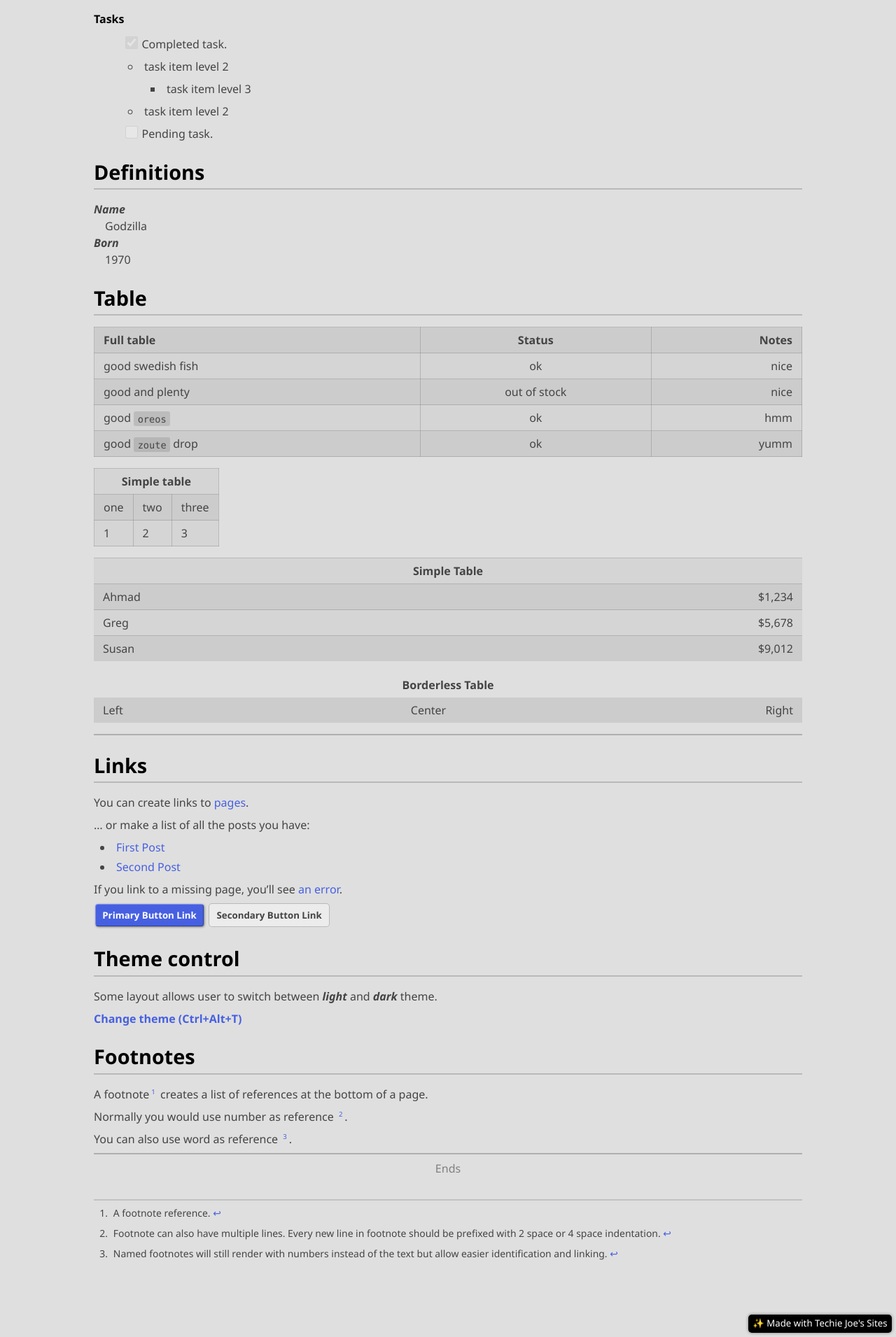
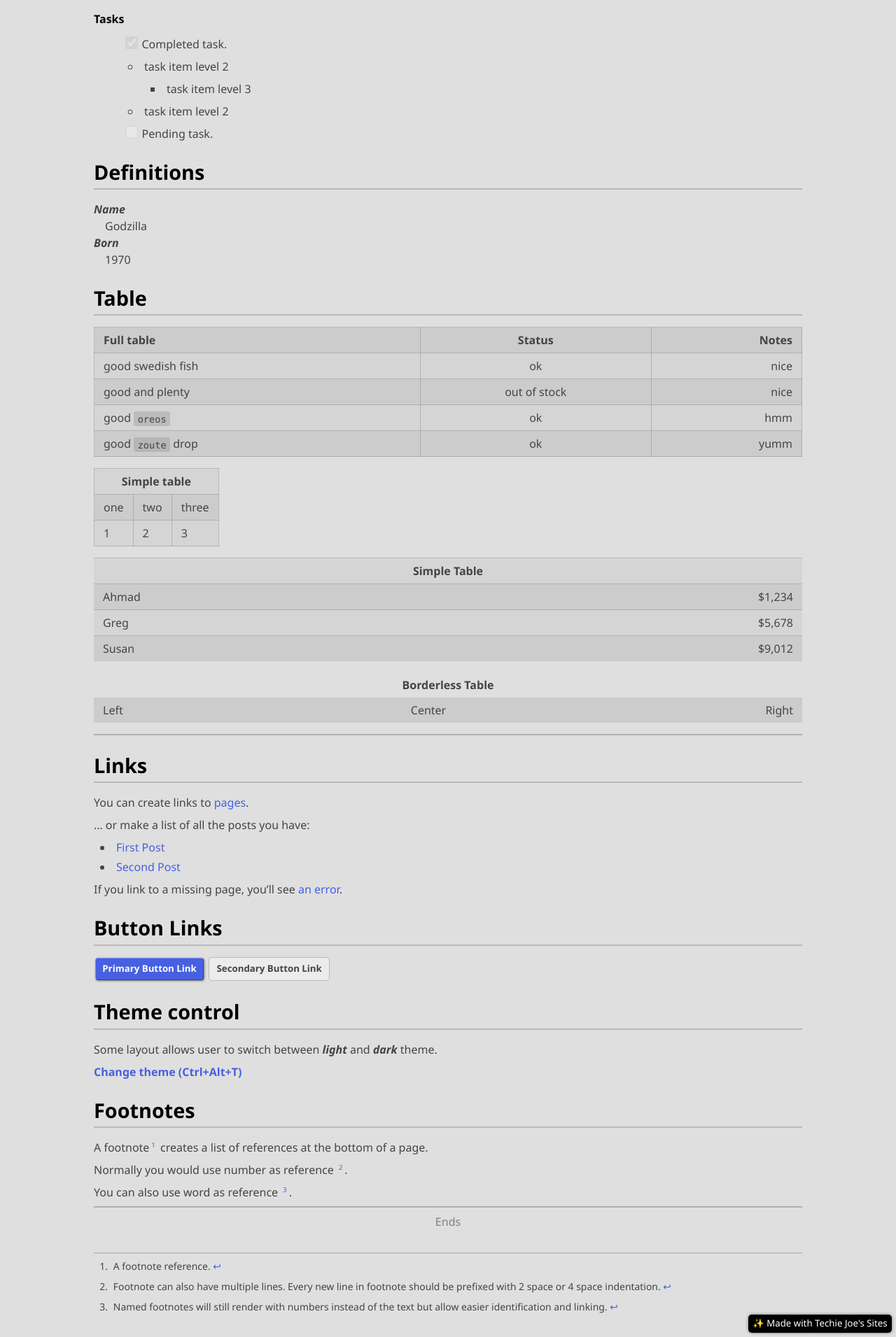
Before and after one commit to techie-joe/sites, a Jekyll site: the page built from pages/demo.md, in a window 1280 px wide. Shown: the part 2993-4904 px from the top of the page at 70% size. Built offline with Jekyll 4.4.1, drawn with Linux system fonts in a browser that asks for light colours; our own code applies the rules of GitHub Pages for plain Markdown files; comment, search, counter and statistics services are not loaded.

Commit message:
Update demo.md

```diff
--- a/pages/demo.md
+++ b/pages/demo.md
@@ -195,6 +195,8 @@ You can create links to
 
 If you link to a missing page, you'll see [an error](../404 "Page not found").
 
+## Button Links
+
 <a href="#" class="_bt -l -blue">Primary Button Link</a>
 <a href="#" class="_bt -l -flat">Secondary Button Link</a>
 
```
